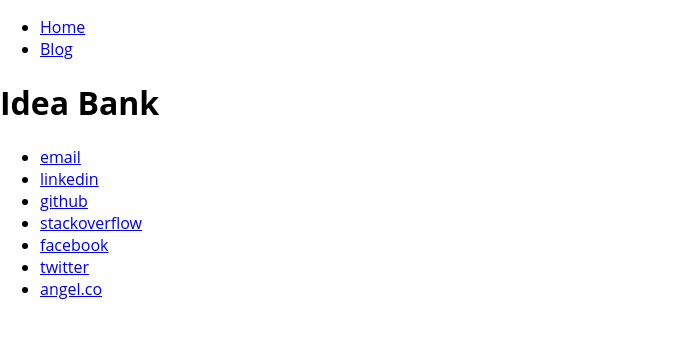
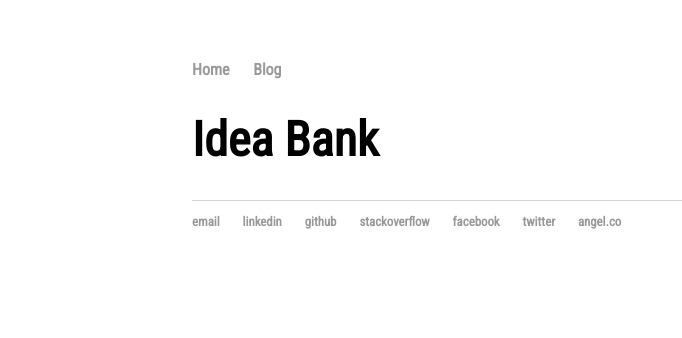
Before and after one commit to COD3BOY/cod3boy.github.io, a Jekyll site: the page built from ideas/index.html, in a window 1280 px wide. Shown: the top 338 px of the page, without its empty margins (0-682 px from the left). Built offline with Jekyll 4.4.1, drawn with Linux system fonts in a browser that asks for light colours; Markdown is read by kramdown in place of the engine named in the settings.

Commit message:
Update index.html

```diff
--- a/ideas/index.html
+++ b/ideas/index.html
@@ -2,6 +2,10 @@
 layout: default
 title: Idea Bank
 ---
+
+<!-- link to main stylesheet -->
+<link rel="stylesheet" type="text/css" href="/css/home.css">
+
 	<h1>{{ page.title }}</h1>
 	<ul class="ideas">
 
```
